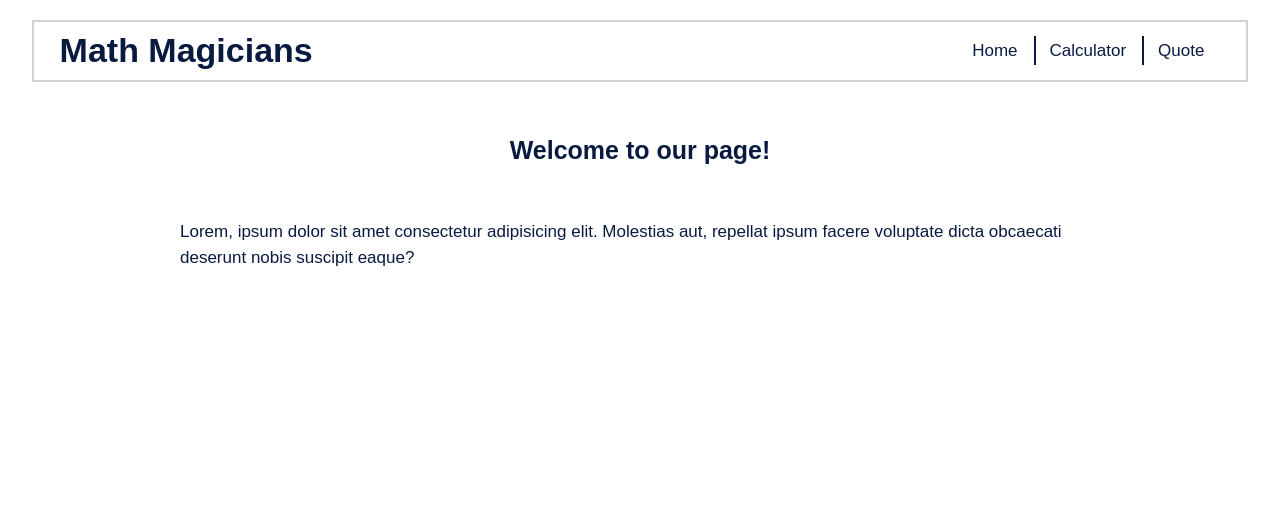
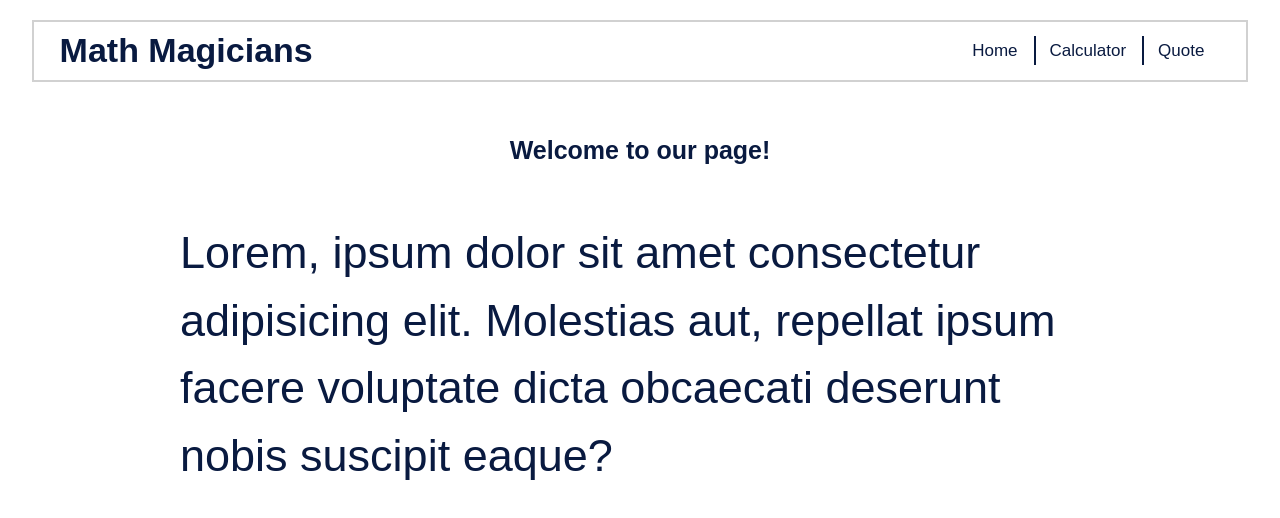
Before and after one commit to Alfredbis29/Math-Magicians2, a React (Create React App) app: page / in a window 1280 px wide. Shown: the top 518 px of the page. Built offline with nearby package versions, Linux system fonts and the light colour scheme.

Commit message:
add full webproject

```diff
--- a/src/index.css
+++ b/src/index.css
@@ -10,7 +10,7 @@
   --border: 2px solid #d1d1d1;
   --trans: all 0.1s ease-in;
   --dark: #091a40;
-  --font: sans-serif;
+  --font: arial;
 }
 
 /* resets */
@@ -109,6 +109,8 @@ a:hover {
 /* home */
 p {
   margin-bottom: 10px;
+  font-family: var(--grey);
+  font-size: 45px;
 }
 
 /* calculator */
```
